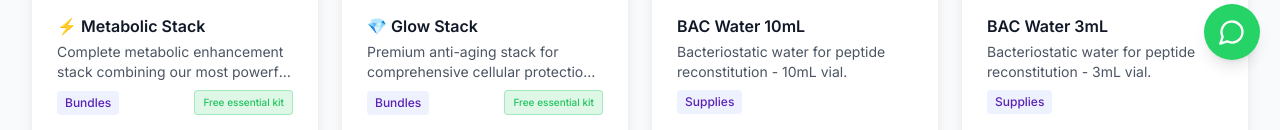
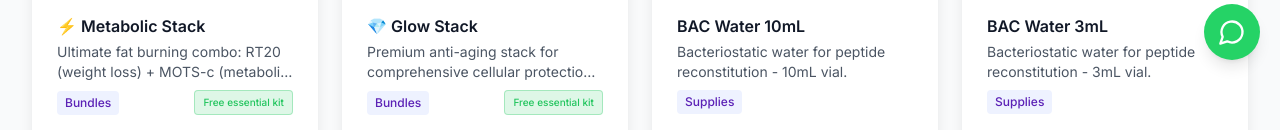
Before and after one commit to cinigami/SKZ-Peptides-, a React (Vite) app in the folder projects/skz-peptides/frontend/: page /products in a window 1280 px wide. Shown: the part 660-790 px from the top of the page. Built offline with nearby package versions, Linux system fonts and the light colour scheme.

Commit message:
feat: update Metabolic Stack to RT20 + MOTS-c combo (4-week fat burning)

```diff
--- a/projects/skz-peptides/frontend/src/data/products.js
+++ b/projects/skz-peptides/frontend/src/data/products.js
@@ -224,14 +224,14 @@ export const products = [
     id: 'metabolic-stack',
     name: '⚡ Metabolic Stack',
     price: 449,
-    cost: 200,
-    profit: 249,
+    cost: 214,
+    profit: 235,
     category: 'Bundles',
-    badge: '🔥 Complete System',
-    description: 'Complete metabolic enhancement stack combining our most powerful weight management compounds. Save RM137 versus individual purchases.',
-    dosage: 'Follow individual product protocols',
-    features: ['RT10 10mg + RT20 20mg bundle', 'Complete metabolic system', 'Save RM137 vs individual', 'Advanced + Premium formulations', 'Extended research duration'],
-    benefits: ['Comprehensive metabolic research', 'Maximum weight management potential', 'Cost-effective bundle pricing'],
+    badge: '🔥 Maximum Fat Burning',
+    description: 'Ultimate fat burning combo: RT20 (weight loss) + MOTS-c (metabolic boost) for maximum effect. 4-week supply with FREE essential kit. Save RM75 versus individual purchases.',
+    dosage: 'RT20: 5mg/week × 4 weeks | MOTS-c: 10mg/week × 4 weeks',
+    features: ['RT20 20mg + MOTS-c 40mg bundle', '4-week complete system', 'Weight loss + metabolic enhancement', 'Save RM75 vs individual', 'FREE essential kit included'],
+    benefits: ['Maximum fat burning potential', 'Enhanced metabolic performance', 'Complete 4-week protocol'],
     image: '/images/metabolic-stack-bundle.png',
     inStock: 0,
     storage: 'Refrigerate 2-8°C',
@@ -243,8 +243,8 @@ export const products = [
       date: '2026-03-15',
       batch: 'STACK-240315'
     },
-    bundleContents: ['RT10 10mg', 'RT20 20mg'],
-    bundleSavings: 137
+    bundleContents: ['RT20 20mg', 'MOTS-c 40mg', 'FREE Essential Kit'],
+    bundleSavings: 75
   },
 
   {
```
Also changed, not shown: 1 other file (tests, documents, lock files or other folders).
